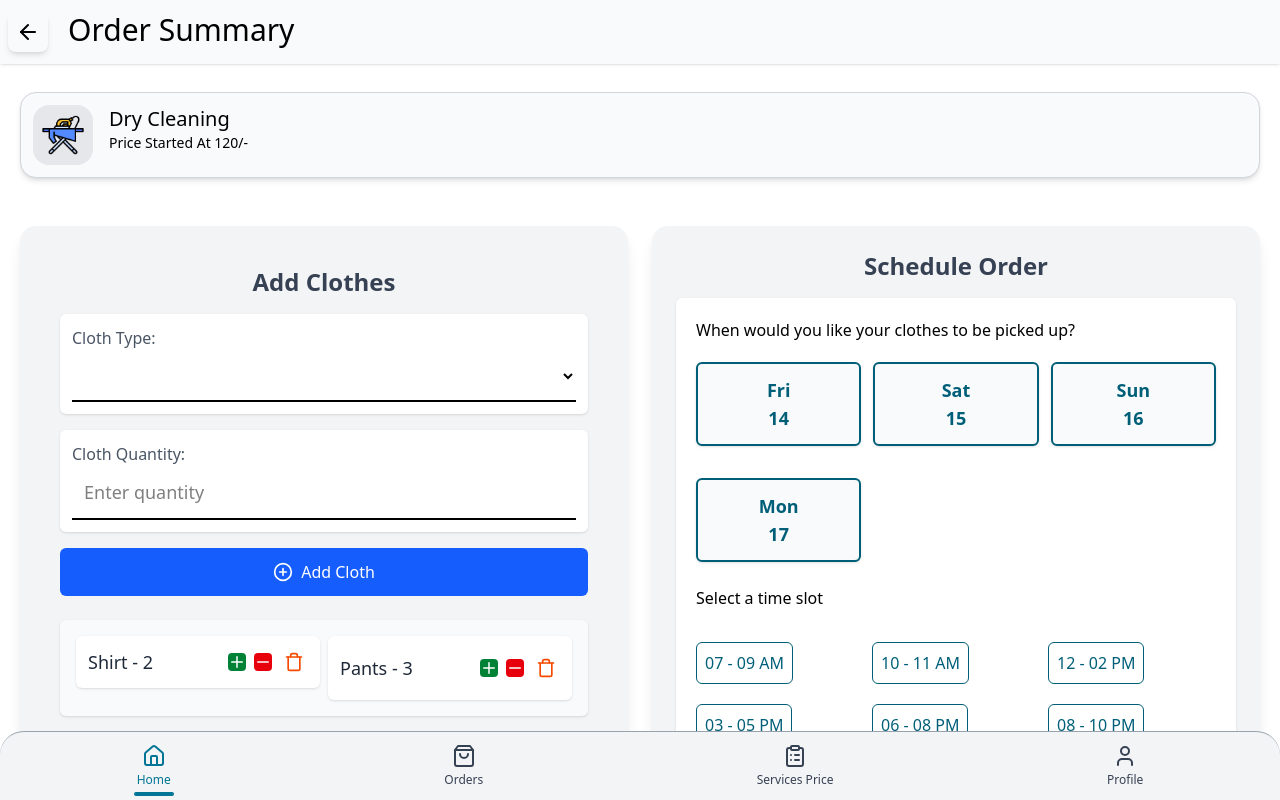
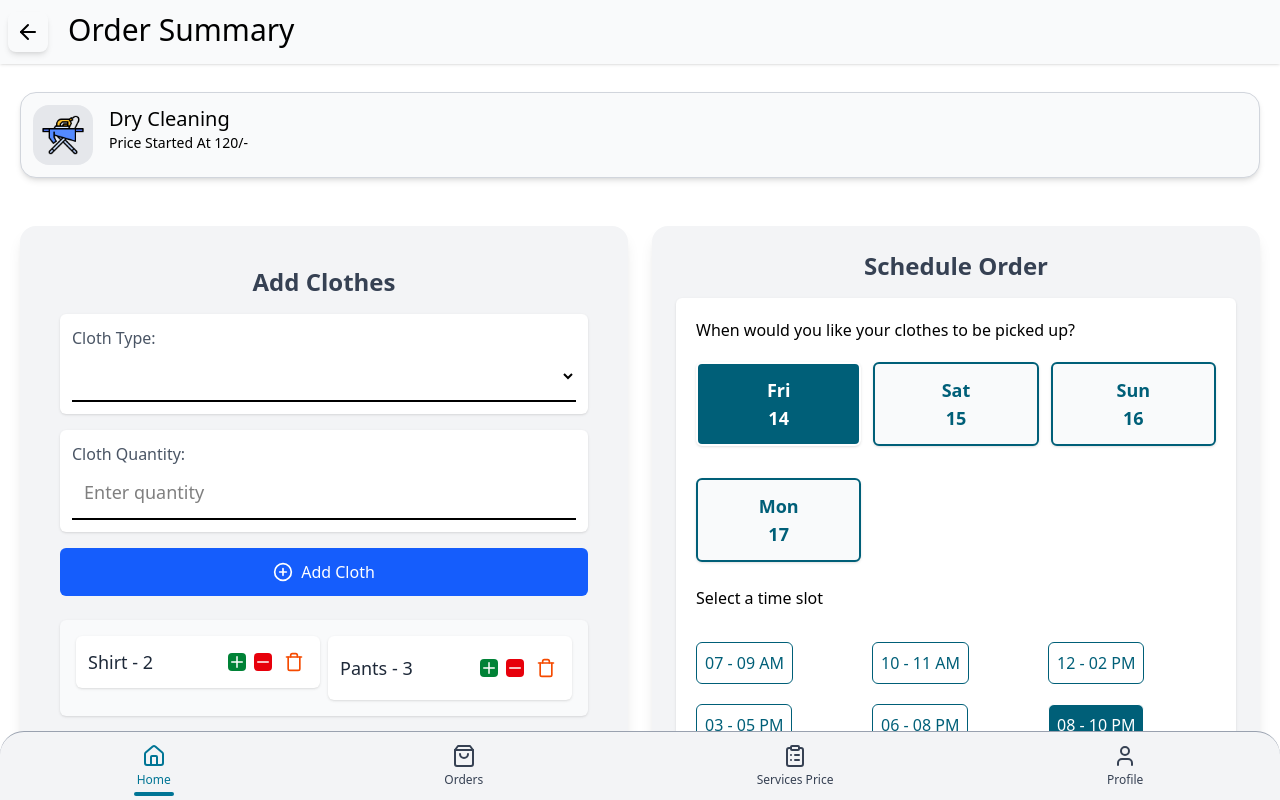
Before and after one commit to Sandb786/Laundry_project_User_Pannel_Frontend, a React (Vite) app: page /order in a window 1280 px wide. Shown: the top 800 px of the page. Built offline with nearby package versions, Linux system fonts and the light colour scheme.

Commit message:
Default Date and time

```diff
--- a/src/Order/Billing_Card.jsx
+++ b/src/Order/Billing_Card.jsx
@@ -1,8 +1,11 @@
 import { Typography } from '@material-tailwind/react';
 import React from 'react';
 
-export default function Billing_Card() {
-  const orderDetails = {
+export default function Billing_Card(props)
+{
+
+  const orderDetails =
+  {
     orderId: "#12345",
     customerName: "Aman Raj",
     pickupDate: "March 28, 2025",
--- a/src/Order/ClothForm.jsx
+++ b/src/Order/ClothForm.jsx
@@ -14,6 +14,8 @@ export default function ClothForm()
       setClothes([...clothes, { type: clothType, quantity: parseInt(clothQuantity) }]);
       setClothType("");
       setClothQuantity("");
+
+      console.log("Clouth:  ",clothes);
     };
 
     const handleRemove = (index) => {
--- a/src/Order/Order_Home.jsx
+++ b/src/Order/Order_Home.jsx
@@ -8,7 +8,8 @@ import Billing_Card from './Billing_Card'
 
 
 
-export default function Order_Home() {
+export default function Order_Home()
+{
   return (
     <div className='bg-white'>
       <header className='bg-gray-50 sticky z-10 top-0 p-2 py-3 flex gap-5 shadow-sm'>
@@ -19,6 +20,7 @@ export default function Order_Home() {
       </header>
 
       <div className='p-5 grid gap-10'>
+
         <div className='bg-gray-50 mt-2 p-3 shadow-md border border-gray-300 rounded-2xl flex gap-4'>
           <div className='px-2 p-2 bg-gray-200 w-15 rounded-2xl'>
             <img src="/Color_Laundry/Normal_press.png" alt="" className='w-12' />
@@ -30,6 +32,8 @@ export default function Order_Home() {
             </Typography>
           </Typography>
         </div>
+
+
         <div className='grid md:grid-cols-2 gap-6'>
 
         {/* Clouth Form Component */}
--- a/src/Order/ScheduleForm.jsx
+++ b/src/Order/ScheduleForm.jsx
@@ -6,8 +6,8 @@ export default function ScheduleForm()
 {
     const days = ["Sun", "Mon", "Tue", "Wed", "Thu", "Fri", "Sat"];
 
-    const [selectedDate, setSelectedDate] = useState(null);
-    const [selectedTime, setSelectedTime] = useState(null);
+    const [selectedDate, setSelectedDate] = useState(0);
+    const [selectedTime, setSelectedTime] = useState(5);
 
 
     const timeSlots = [
```
